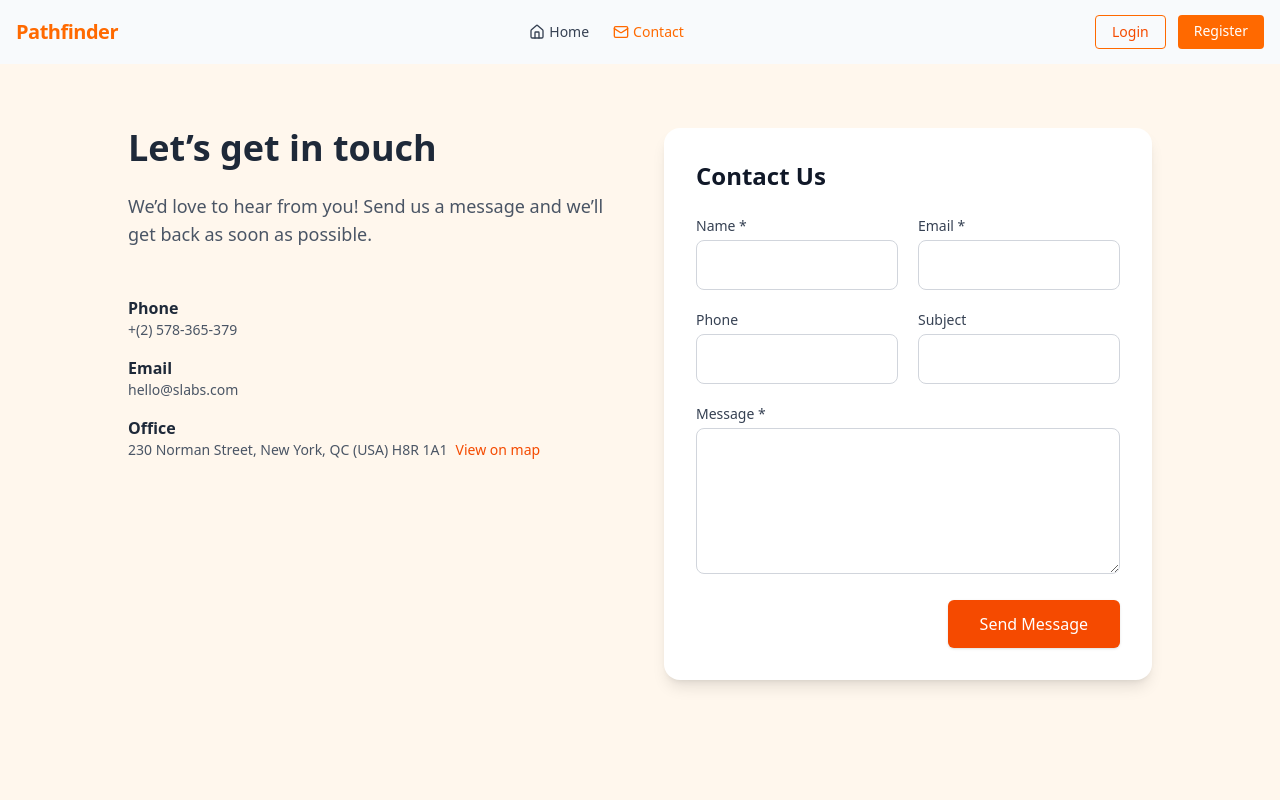
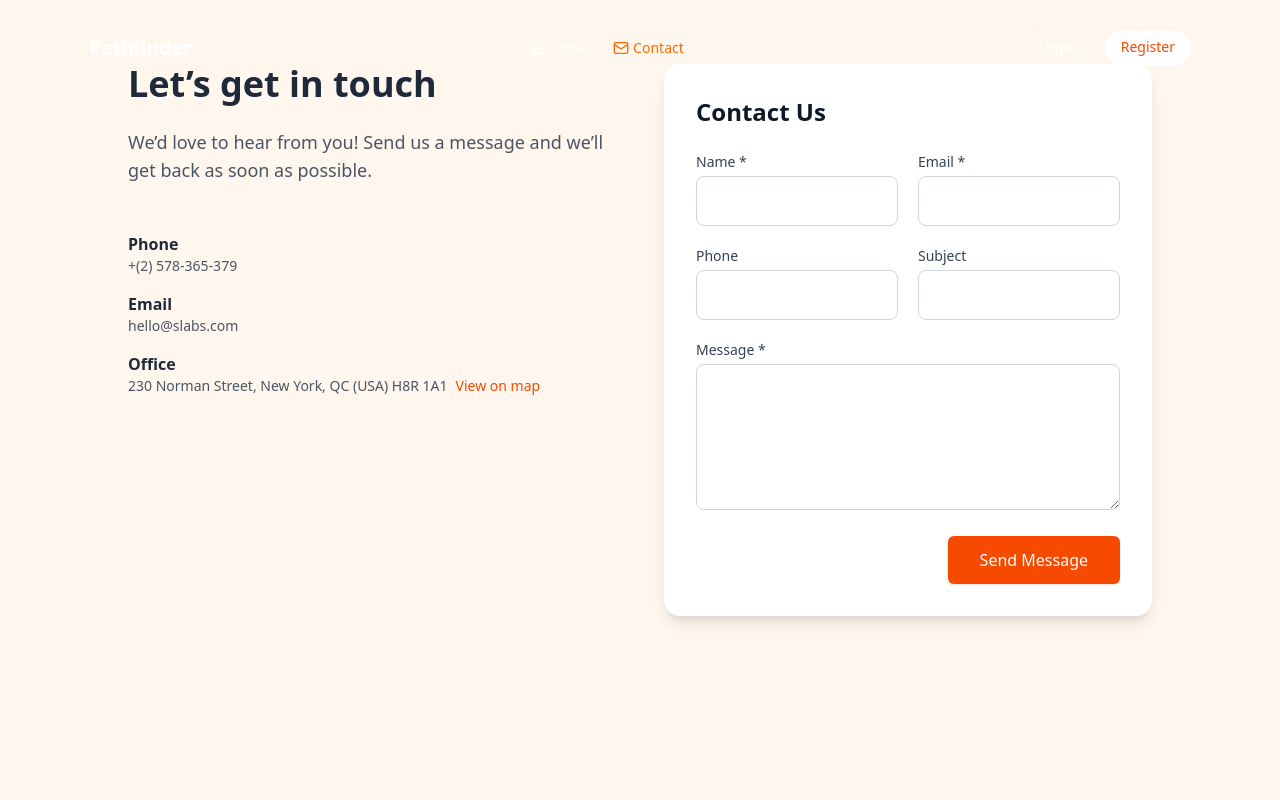
Before and after one commit to Rabie-Lafkir/blogerClient, a React (Vite) app: page /contact in a window 1280 px wide. Shown: the top 800 px of the page. Built offline with nearby package versions, Linux system fonts and the light colour scheme; no server answers.

Commit message:
Navbar Update

```diff
--- a/src/components/Navbar.tsx
+++ b/src/components/Navbar.tsx
@@ -1,10 +1,5 @@
 import { NavLink, useNavigate } from 'react-router-dom';
-import {
-  type ReactNode,
-  useRef,
-  useEffect,
-  useState,
-} from 'react';
+import { type ReactNode, useRef, useEffect, useState } from 'react';
 import { useAuth } from '../hooks/useAuth';
 import { logout } from '../api/authService';
 
@@ -23,27 +18,17 @@ export default function Navbar({ items, brand }: NavbarProps) {
   const ref = useRef<HTMLElement>(null);
   const { user, setUser } = useAuth();
   const [open, setOpen] = useState(false);
+  const [isScrolled, setIsScrolled] = useState(false);
   const navigate = useNavigate();
 
-  /* ----- blur on scroll (unchanged) ----- */
   useEffect(() => {
-    const nav = ref.current;
-    if (!nav) return;
-
-    const obs = new IntersectionObserver(
-      ([entry]) =>
-        nav.classList.toggle(
-          'backdrop-blur bg-white/60 dark:bg-neutral-900/60 shadow-sm',
-          !entry.isIntersecting
-        ),
-      { rootMargin: '-64px 0px 0px 0px' }
-    );
-
-    obs.observe(document.body);
-    return () => obs.disconnect();
+    const handleScroll = () => {
+      setIsScrolled(window.scrollY > 10);
+    };
+    window.addEventListener('scroll', handleScroll);
+    return () => window.removeEventListener('scroll', handleScroll);
   }, []);
 
-  /* ----- logout helper ----- */
   const handleLogout = () => {
     logout();
     setUser(null);
@@ -54,12 +39,21 @@ export default function Navbar({ items, brand }: NavbarProps) {
   return (
     <header
       ref={ref}
-      className="sticky top-0 z-50 flex h-16 items-center transition-colors duration-300"
+      className={`fixed top-[15px] w-[90%] left-1/2 -translate-x-1/2 z-50 transition-all duration-300 rounded-[15px] ${
+        isScrolled
+          ? 'bg-white/90 dark:bg-neutral-900/90 backdrop-blur-md shadow-lg border border-white/20'
+          : 'bg-transparent border border-transparent'
+      }`}
     >
-      <div className="mx-auto flex w-full max-w-7xl items-center justify-between px-4">
+      <div className="mx-auto flex h-16 w-full items-center justify-between px-6">
         {/* Brand */}
         {brand ?? (
-          <NavLink to="/" className="font-heading text-xl font-bold tracking-tight text-orange-500">
+          <NavLink
+            to="/"
+            className={`font-heading text-xl font-bold tracking-tight transition-colors ${
+              isScrolled ? 'text-orange-500' : 'text-white'
+            }`}
+          >
             Pathfinder
           </NavLink>
         )}
@@ -75,7 +69,9 @@ export default function Navbar({ items, brand }: NavbarProps) {
                   'inline-flex items-center gap-1 text-sm font-medium transition-colors',
                   isActive
                     ? 'text-orange-500'
-                    : 'text-gray-700 hover:text-orange-600 dark:text-gray-200',
+                    : isScrolled
+                      ? 'text-gray-700 hover:text-orange-600 dark:text-gray-200'
+                      : 'text-white/90 hover:text-white',
                 ].join(' ')
               }
             >
@@ -86,19 +82,20 @@ export default function Navbar({ items, brand }: NavbarProps) {
 
         {/* Right side auth area */}
         {user ? (
-          /* ----- Logged-in avatar + dropdown ----- */
           <div className="relative">
             <button
               onClick={() => setOpen(!open)}
-              className="h-9 w-9 rounded-full bg-orange-500 text-white flex items-center justify-center select-none"
+              className={`h-9 w-9 rounded-full flex items-center justify-center select-none transition-colors ${
+                isScrolled ? 'bg-orange-500 text-white' : 'bg-white/20 text-white backdrop-blur-sm'
+              }`}
             >
-              {/* {user.username.charAt(0).toUpperCase()} */}user
+              user
             </button>
 
             {open && (
               <div
                 onMouseLeave={() => setOpen(false)}
-                className="absolute right-0 mt-2 w-40 rounded-md bg-white dark:bg-neutral-800 shadow-lg py-1 text-sm"
+                className="absolute right-0 mt-2 w-40 rounded-md bg-white dark:bg-neutral-800 shadow-lg py-1 text-sm border border-gray-100 dark:border-neutral-700"
               >
                 <NavLink
                   to="/profile"
@@ -117,25 +114,36 @@ export default function Navbar({ items, brand }: NavbarProps) {
             )}
           </div>
         ) : (
-          /* ----- Not logged-in: Login & Register buttons ----- */
           <div className="hidden md:flex gap-3">
             <NavLink
               to="/login"
-              className="px-4 py-1.5 text-sm font-medium text-orange-600 border border-orange-500 rounded hover:bg-orange-50 dark:hover:bg-neutral-700"
+              className={`px-4 py-1.5 text-sm font-medium rounded-full transition-colors ${
+                isScrolled
+                  ? 'text-orange-600 border border-orange-500 hover:bg-orange-50 dark:hover:bg-neutral-700'
+                  : 'text-white border border-white/50 hover:bg-white/10'
+              }`}
             >
               Login
             </NavLink>
             <NavLink
               to="/register"
-              className="px-4 py-1.5 text-sm font-medium text-white bg-orange-500 rounded hover:bg-orange-600"
+              className={`px-4 py-1.5 text-sm font-medium rounded-full transition-colors ${
+                isScrolled
+                  ? 'text-white bg-orange-500 hover:bg-orange-600'
+                  : 'text-orange-600 bg-white hover:bg-white/90'
+              }`}
             >
               Register
             </NavLink>
           </div>
         )}
 
-        {/* Mobile hamburger (unchanged) */}
-        <button className="md:hidden p-2 text-gray-700 dark:text-gray-200 hover:text-orange-600">
+        {/* Mobile hamburger */}
+        <button
+          className={`md:hidden p-2 transition-colors ${
+            isScrolled ? 'text-gray-700 hover:text-orange-600' : 'text-white hover:text-white/80'
+          }`}
+        >
           <span className="sr-only">Open menu</span>
           <svg
             xmlns="http://www.w3.org/2000/svg"
```
